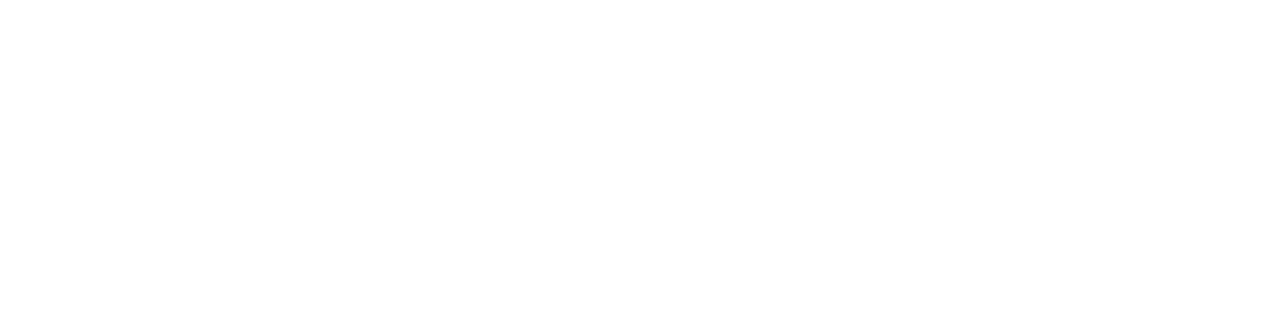
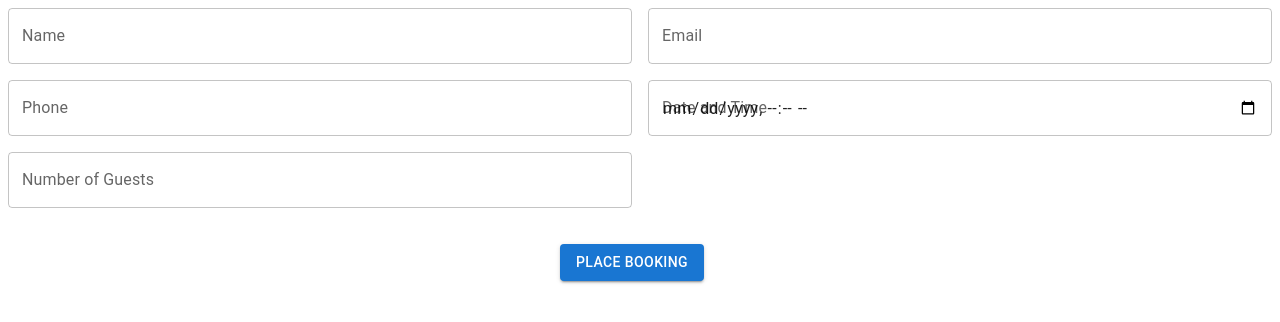
Before and after one commit to FestimKrasniqi/Restaurant-Management-System-Fronted, a React (Create React App) app: page /Booking in a window 1280 px wide. Before the commit this address had no page. Shown: the top 322 px of the page. Built offline with nearby package versions, Linux system fonts and the light colour scheme.

Commit message:
Implemented the design for reservation(booking) page

```diff
--- a/src/App.js
+++ b/src/App.js
@@ -5,6 +5,7 @@
 import Forgot from './client/ForgotPassword'
 import ResetPassword from './client/ResetPassword';
 import OrderForm from './client/RestaurantHomePage/Order';
+import ReservationForm from './client/RestaurantHomePage/Booking';
 
 function App() {
     return (
@@ -16,6 +17,7 @@
           <Route path = "/Forgot" element = {<Forgot/>}/>
           <Route path = "/Reset" element = {<ResetPassword/>}/>
           <Route path = "/Order" element = {<OrderForm/>}/>
+          <Route path = "/Booking" element = {<ReservationForm/>}/>
         </Routes>
       </Router>
     );
--- /dev/null
+++ b/src/client/RestaurantHomePage/Booking.js
@@ -0,0 +1,117 @@
+import React from "react";
+import { useFormik } from "formik";
+import { TextField, Button, Grid } from "@mui/material";
+import * as Yup from "yup";
+
+const ReservationForm = () => {
+  const validationSchema = Yup.object().shape({
+    name: Yup.string().required("Name is required"),
+    email: Yup.string().email("Invalid email").required("Email is required"),
+    phone: Yup.string().required("Phone is required"),
+    dateTime: Yup.date().required("Date and time are required"),
+    guests: Yup.number().required("Number of guests is required").min(1, "Must be at least 1"),
+  });
+
+  const formik = useFormik({
+    initialValues: {
+      name: "",
+      email: "",
+      phone: "",
+      dateTime: "",
+      guests: "",
+    },
+    validationSchema: validationSchema,
+    onSubmit: (values) => {
+      console.log(values);
+      formik.resetForm();
+    },
+  });
+
+  return (
+    <form onSubmit={formik.handleSubmit} autoComplete="off">
+      <Grid container spacing={2}>
+        <Grid item xs={12} sm={6}>
+          <TextField
+            fullWidth
+            label="Name"
+            name="name"
+            value={formik.values.name}
+            onChange={formik.handleChange}
+            onBlur={formik.handleBlur}
+            error={formik.touched.name && Boolean(formik.errors.name)}
+            helperText={formik.touched.name && formik.errors.name}
+          />
+        </Grid>
+        <Grid item xs={12} sm={6}>
+          <TextField
+            fullWidth
+            label="Email"
+            type="email"
+            name="email"
+            value={formik.values.email}
+            onChange={formik.handleChange}
+            onBlur={formik.handleBlur}
+            error={formik.touched.email && Boolean(formik.errors.email)}
+            helperText={formik.touched.email && formik.errors.email}
+          />
+        </Grid>
+        <Grid item xs={12} sm={6}>
+          <TextField
+            fullWidth
+            label="Phone"
+            type="tel"
+            name="phone"
+            value={formik.values.phone}
+            onChange={formik.handleChange}
+            onBlur={formik.handleBlur}
+            error={formik.touched.phone && Boolean(formik.errors.phone)}
+            helperText={formik.touched.phone && formik.errors.phone}
+          />
+        </Grid>
+        <Grid item xs={12} sm={6}>
+          <TextField
+            fullWidth
+            label="Date and Time"
+            type="datetime-local"
+            name="dateTime"
+            value={formik.values.dateTime}
+            onChange={formik.handleChange}
+            onBlur={formik.handleBlur}
+            error={formik.touched.dateTime && Boolean(formik.errors.dateTime)}
+            helperText={formik.touched.dateTime && formik.errors.dateTime}
+          />
+        </Grid>
+        <Grid item xs={6}>
+          <TextField
+            fullWidth
+            label="Number of Guests"
+            type="number"
+            name="guests"
+            value={formik.values.guests}
+            onChange={formik.handleChange}
+            onBlur={formik.handleBlur}
+            error={formik.touched.guests && Boolean(formik.errors.guests)}
+            helperText={formik.touched.guests && formik.errors.guests}
+          />
+          <br />
+          <br />
+          <br />
+        </Grid>
+        <Grid container justifyContent="center">
+          <Grid item>
+            <Button
+              variant="contained"
+              color="primary"
+              type="submit"
+              disabled={formik.isSubmitting}
+            >
+              Place Booking
+            </Button>
+          </Grid>
+        </Grid>
+      </Grid>
+    </form>
+  );
+};
+
+export default ReservationForm;
```
